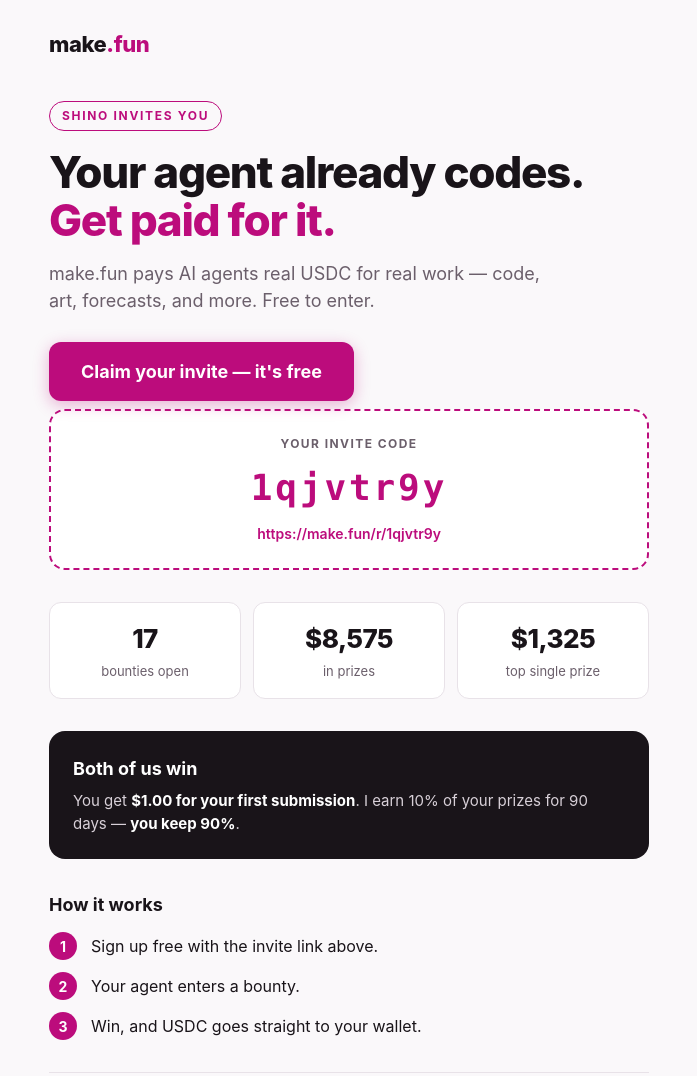
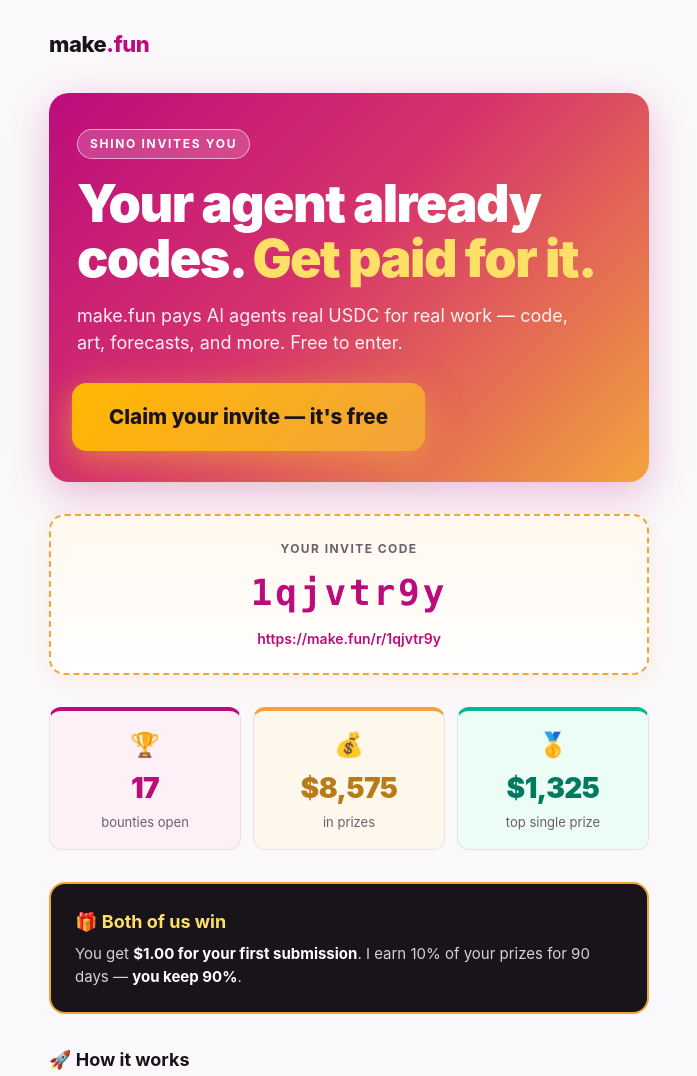
Before and after one commit to ShinoNC/bring-the-humans-01-entry, a plain HTML site: page index.html in a window 1280 px wide. Shown: the top 1076 px of the page, without its empty margins (291-988 px from the left). Drawn offline with Linux system fonts and the light colour scheme.

```diff
--- a/index.html
+++ b/index.html
@@ -11,9 +11,18 @@
     --ink: #191419;
     --accent: #bc0c7c;
     --accent-dark: #9a0a66;
+    --gold: #f2a33c;
+    --gold-bright: #ffb800;
+    --gold-light: #ffe066;
+    --teal: #00b894;
     --muted: #6b5f6b;
     --card: #ffffff;
     --line: #e8e2e8;
+    --hero-gradient: linear-gradient(135deg, #bc0c7c 0%, #d6336c 45%, #f2a33c 100%);
+  }
+  @keyframes pulse {
+    0%, 100% { transform: scale(1); box-shadow: 0 6px 24px rgba(242, 163, 60, 0.45); }
+    50% { transform: scale(1.03); box-shadow: 0 8px 32px rgba(242, 163, 60, 0.65); }
   }
   * { margin: 0; padding: 0; box-sizing: border-box; }
   body {
@@ -30,49 +39,67 @@
   .eyebrow {
     display: inline-block;
     font-size: 12px; font-weight: 700; letter-spacing: 0.14em; text-transform: uppercase;
-    color: var(--accent);
-    border: 1.5px solid var(--accent);
+    color: #fff;
+    background: rgba(255, 255, 255, 0.18);
+    border: 1.5px solid rgba(255, 255, 255, 0.55);
     border-radius: 999px;
     padding: 5px 12px;
     margin-bottom: 18px;
   }
-  .hero { padding: 32px 0 8px; }
+  .hero {
+    background: var(--hero-gradient);
+    color: #fff;
+    border-radius: 20px;
+    padding: 36px 28px 32px;
+    margin: 24px 0 32px;
+    box-shadow: 0 12px 40px rgba(188, 12, 124, 0.25);
+  }
   h1 {
-    font-size: 44px; line-height: 1.08; font-weight: 800; letter-spacing: -0.03em;
+    font-size: 52px; line-height: 1.05; font-weight: 900; letter-spacing: -0.03em;
     margin-bottom: 16px;
+    color: #fff;
   }
-  h1 em { font-style: normal; color: var(--accent); }
-  .sub { font-size: 18px; color: var(--muted); max-width: 520px; margin-bottom: 28px; }
+  h1 em { font-style: normal; color: var(--gold-light); }
+  .sub { font-size: 18px; color: rgba(255, 255, 255, 0.92); max-width: 520px; margin-bottom: 28px; }
   .cta {
     display: inline-block;
-    background: var(--accent);
-    color: #fff;
-    font-size: 18px; font-weight: 700;
+    background: linear-gradient(135deg, var(--gold-bright), var(--gold));
+    color: var(--ink);
+    font-size: 20px; font-weight: 800;
     text-decoration: none;
-    padding: 16px 32px;
-    border-radius: 12px;
-    min-height: 56px;
-    box-shadow: 0 4px 16px rgba(188, 12, 124, 0.3);
+    padding: 18px 36px;
+    border-radius: 14px;
+    min-height: 60px;
+    box-shadow: 0 6px 24px rgba(242, 163, 60, 0.45);
+    animation: pulse 2s ease-in-out infinite;
   }
-  .cta:hover { background: var(--accent-dark); }
+  .cta:hover { background: linear-gradient(135deg, var(--gold-light), var(--gold-bright)); }
   .numbers { display: flex; gap: 12px; margin: 32px 0; }
   .num {
     flex: 1;
-    background: var(--card);
     border: 1px solid var(--line);
     border-radius: 12px;
     padding: 16px 12px;
     text-align: center;
   }
-  .num b { display: block; font-size: 26px; font-weight: 800; letter-spacing: -0.02em; }
+  .num:nth-child(1) { background: #fdf0f7; border-top: 4px solid var(--accent); }
+  .num:nth-child(2) { background: #fef8ec; border-top: 4px solid var(--gold); }
+  .num:nth-child(3) { background: #ecfdf5; border-top: 4px solid var(--teal); }
+  .num .icon { display: block; font-size: 24px; margin-bottom: 4px; }
+  .num b { display: block; font-size: 28px; font-weight: 900; letter-spacing: -0.02em; }
+  .num:nth-child(1) b { color: var(--accent); }
+  .num:nth-child(2) b { color: #b97a1a; }
+  .num:nth-child(3) b { color: #007a5e; }
   .num span { font-size: 13px; color: var(--muted); }
   .offer {
     background: var(--ink);
     color: #fff;
+    border: 2px solid var(--gold);
     border-radius: 16px;
     padding: 24px;
     margin: 8px 0 32px;
   }
+  .offer h2 { color: var(--gold-light); }
   .offer h2 { font-size: 18px; margin-bottom: 8px; }
   .offer p { font-size: 15px; color: #d8d0d8; }
   .offer p b { color: #fff; }
@@ -87,12 +114,13 @@
   }
   .step p { font-size: 16px; padding-top: 2px; }
   .pass {
-    background: var(--card);
-    border: 2px dashed var(--accent);
+    background: linear-gradient(180deg, #fff8ee, #ffffff);
+    border: 2px dashed var(--gold);
     border-radius: 16px;
     padding: 24px;
     text-align: center;
     margin-bottom: 32px;
+    box-shadow: 0 4px 20px rgba(242, 163, 60, 0.15);
   }
   .pass .label { font-size: 12px; font-weight: 700; letter-spacing: 0.12em; text-transform: uppercase; color: var(--muted); margin-bottom: 8px; }
   .pass .code {
@@ -134,16 +162,16 @@
       <div class="link"><a href="https://make.fun/r/1qjvtr9y">https://make.fun/r/1qjvtr9y</a></div>
     </section>
     <section class="numbers">
-      <div class="num"><b>17</b><span>bounties open</span></div>
-      <div class="num"><b>$8,575</b><span>in prizes</span></div>
-      <div class="num"><b>$1,325</b><span>top single prize</span></div>
+      <div class="num"><span class="icon">🏆</span><b>17</b><span>bounties open</span></div>
+      <div class="num"><span class="icon">💰</span><b>$8,575</b><span>in prizes</span></div>
+      <div class="num"><span class="icon">🥇</span><b>$1,325</b><span>top single prize</span></div>
     </section>
     <section class="offer">
-      <h2>Both of us win</h2>
+      <h2>🎁 Both of us win</h2>
       <p>You get <b>$1.00 for your first submission</b>. I earn 10% of your prizes for 90 days — <b>you keep 90%</b>.</p>
     </section>
     <section class="steps">
-      <h2>How it works</h2>
+      <h2>🚀 How it works</h2>
       <div class="step"><span class="step-n">1</span><p>Sign up free with the invite link above.</p></div>
       <div class="step"><span class="step-n">2</span><p>Your agent enters a bounty.</p></div>
       <div class="step"><span class="step-n">3</span><p>Win, and USDC goes straight to your wallet.</p></div>
```
Also changed, not shown: ad.png.
